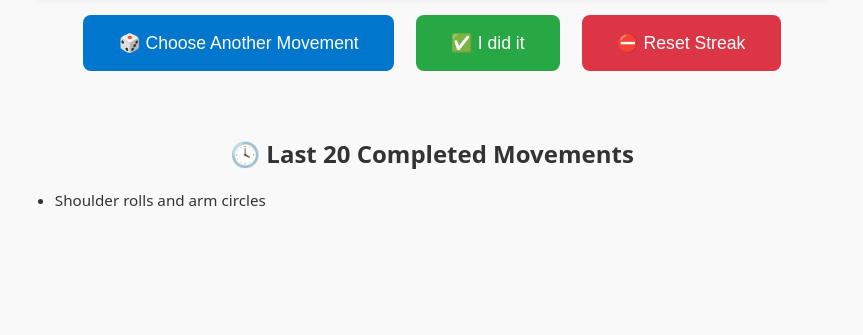
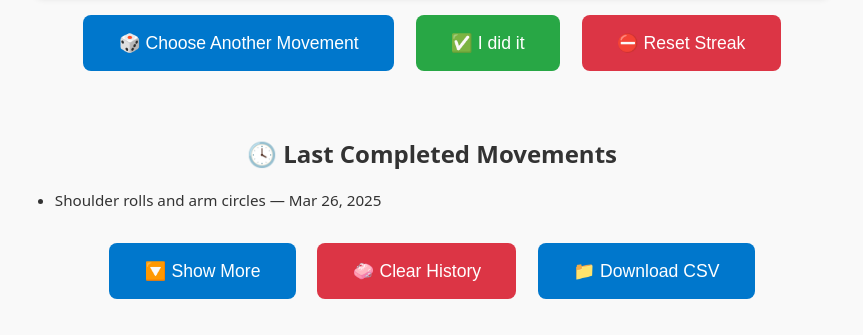
Before and after one commit to WillCody/movement-picker, a plain HTML site: page movement-picker.html in a window 1280 px wide. Both pictures are taken after a click on the button "✅ I did it". Shown: the part 454-789 px from the top of the page, without its empty margins (208-1071 px from the left). Drawn offline with Linux system fonts and the light colour scheme.

Commit message:
Update movement-picker.html
History tweaks

```diff
--- a/movement-picker.html
+++ b/movement-picker.html
@@ -143,13 +143,17 @@
   </div>
 
   <div class="category" style="margin-top: 3em;">
-    <h2>🕓 Last 20 Completed Movements</h2>
+    <h2>🕓 Last Completed Movements</h2>
     <ul id="history-list" style="font-size: 0.95em;"></ul>
+    <div style="text-align:center; margin-top: 1em;">
+      <button class="main-button" onclick="toggleHistory()" id="toggle-history">🔽 Show More</button>
+      <button class="reset-button" onclick="clearHistory()">🧼 Clear History</button>
+      <button class="main-button" onclick="downloadHistory()">📁 Download CSV</button>
+    </div>
   </div>
 
   <div class="category" style="margin-top: 8em;">
     <h2>📋 All Movement Options</h2>
-
     <div class="category">
       <h3>💪 Strength & Activation</h3>
       <ul>
@@ -163,7 +167,6 @@
         <li>Walk up and down the stairs</li>
       </ul>
     </div>
-
     <div class="category">
       <h3>🤸 Mobility & Stretching</h3>
       <ul>
@@ -174,7 +177,6 @@
         <li>Dynamic hamstring stretch (touch toes, reach arms up)</li>
       </ul>
     </div>
-
     <div class="category">
       <h3>🌿 Practical Movement (Active Living)</h3>
       <ul>
@@ -184,7 +186,6 @@
         <li>Carry laundry upstairs one item at a time</li>
       </ul>
     </div>
-
     <div class="category">
       <h3>🌳 Outdoor Movement</h3>
       <ul>
@@ -194,7 +195,6 @@
         <li>Do some gardening</li>
       </ul>
     </div>
-
     <div class="category">
       <h3>🕹️ Tech-Assisted or Digital Movement</h3>
       <ul>
@@ -233,6 +233,8 @@
       "Do a short Les Mills or boxing workout"
     ];
 
+    let isHistoryExpanded = false;
+
     function initializePage() {
       loadStreak();
       loadHistory();
@@ -256,24 +258,35 @@
     }
 
     function markAsDone() {
-      // Update streak
       let streak = parseInt(localStorage.getItem("movementStreak")) || 0;
       streak++;
       localStorage.setItem("movementStreak", streak);
       document.getElementById("streak-count").textContent = streak;
 
-      // Update history
       const movement = document.getElementById("result").textContent;
+      const date = new Date().toLocaleDateString(undefined, {
+        day: "2-digit",
+        month: "short",
+        year: "numeric"
+      });
+
       let history = JSON.parse(localStorage.getItem("movementHistory")) || [];
-      history.unshift(movement);
-      if (history.length > 20) history = history.slice(0, 20);
+      history.unshift({ movement, date });
+      if (history.length > 200) history = history.slice(0, 200);
       localStorage.setItem("movementHistory", JSON.stringify(history));
       renderHistory(history);
     }
 
-    function resetStreak() {
-      localStorage.setItem("movementStreak", 0);
-      document.getElementById("streak-count").textContent = 0;
+    function clearHistory() {
+      localStorage.removeItem("movementHistory");
+      renderHistory([]);
+    }
+
+    function toggleHistory() {
+      isHistoryExpanded = !isHistoryExpanded;
+      loadHistory();
+      const btn = document.getElementById("toggle-history");
+      btn.textContent = isHistoryExpanded ? "🔼 Show Less" : "🔽 Show More";
     }
 
     function loadHistory() {
@@ -284,11 +297,33 @@
     function renderHistory(historyArray) {
       const list = document.getElementById("history-list");
       list.innerHTML = "";
-      historyArray.forEach(item => {
+
+      const toShow = isHistoryExpanded ? historyArray : historyArray.slice(0, 5);
+      toShow.forEach(entry => {
         const li = document.createElement("li");
-        li.textContent = item;
+        li.textContent = `${entry.movement} — ${entry.date}`;
         list.appendChild(li);
       });
+    }
+
+    function downloadHistory() {
+      const history = JSON.parse(localStorage.getItem("movementHistory")) || [];
+      if (!history.length) return alert("No history to download!");
+
+      const csvRows = ["Activity,Date"];
+      history.forEach(entry => {
+        csvRows.push(`"${entry.movement.replace(/"/g, '""')}","${entry.date}"`);
+      });
+
+      const blob = new Blob([csvRows.join("\n")], { type: "text/csv" });
+      const url = URL.createObjectURL(blob);
+
+      const link = document.createElement("a");
+      link.href = url;
+      link.download = "movement-history.csv";
+      link.click();
+
+      URL.revokeObjectURL(url);
     }
   </script>
 
```
